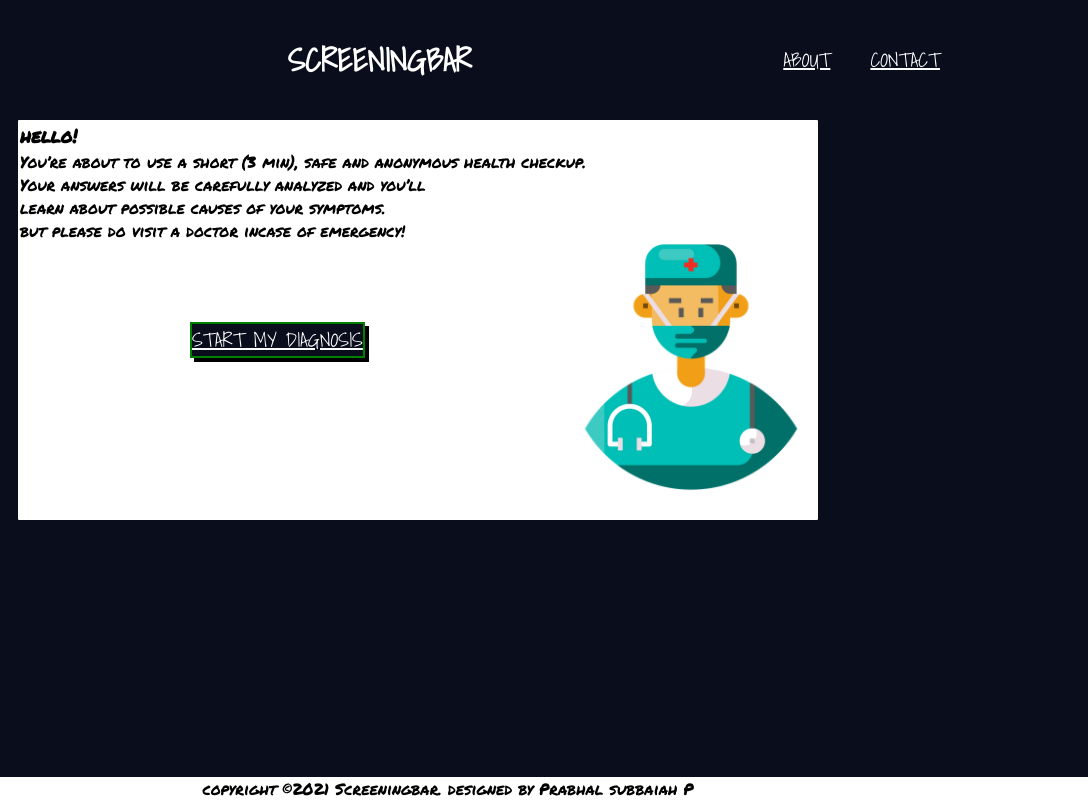
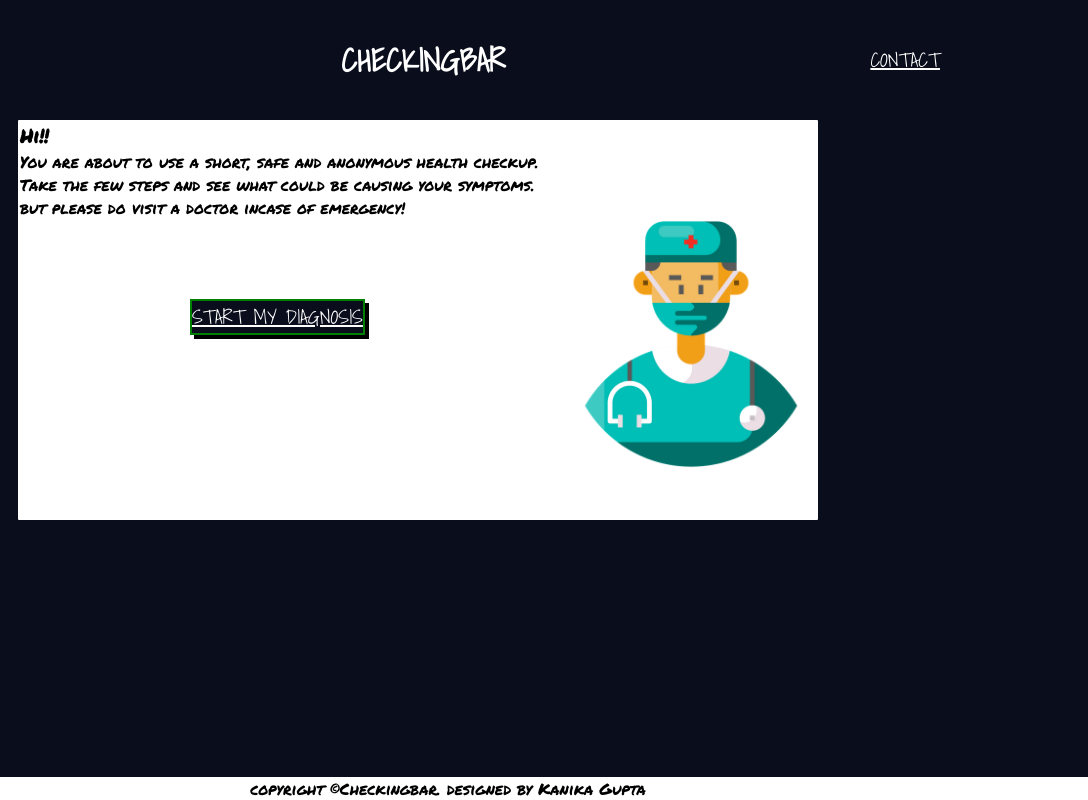
Before and after one commit to Kanika36/HealthBot, a plain HTML site: page index.html in a window 1280 px wide. Shown: the full height of the page, 192-1280 px from the left. Drawn offline with Linux system fonts and the light colour scheme.

Commit message:
Update index.html

```diff
--- a/index.html
+++ b/index.html
@@ -1,7 +1,7 @@
 <!DOCTYPE html>
 <html>
     <head>
-        <title>Screeningbar</title>
+        <title>Checkingbar</title>
         <meta name="viewport" content="width=device-width, initial-scale=1">
         <link rel="icon" href="images\medical.png" type="image/x-icon">
         <link rel="stylesheet" href="style.css" type="text/css">
@@ -9,24 +9,23 @@
     <body>
         <header>
             <img class="logo" src="images\medical.png" alt="logo" height="60px" width="60px">
-            <h1 id="title">SCREENINGBAR</h1>
+            <h1 id="title">CHECKINGBAR</h1>
             <nav>
                 <ul class="nav_links">
                     <li><a href="contact.html" target="_blank">CONTACT</a></li>
-                    <li><a href="about.html" target="_blank">ABOUT</a></li>
                 </ul>
             </nav>
         </header>
         <div class="page1">
-            <h3>hello!</h3>
-            <p>You’re about to use a short (3 min), safe and anonymous health checkup.<br>
-                 Your answers will be carefully analyzed and you’ll<br> learn about possible causes of your symptoms.<br>
+            <h3>Hi!!</h3>
+            <p>You are about to use a short, safe and anonymous health checkup.<br>
+                 Take the few steps and see what could be causing your symptoms. <br>
                 but please do visit a doctor incase of emergency!</p>
             <img src="images\doctor.png" alt="doc" id="doc">
             <a href="agreement.html" id="button" target="_blank">START MY DIAGNOSIS</a>
         </div>
         <div class ="footer">
-            <p>copyright &copy;2021 Screeningbar. designed by Prabhal subbaiah P</p>
+            <p>copyright &copy;Checkingbar. designed by Kanika Gupta </p>
         </div>
     </body>
 </html>
```
